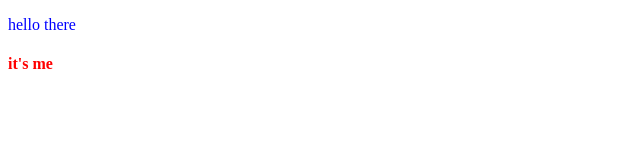
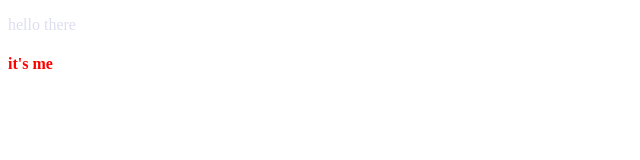
Before and after one commit to achref-sgr/myproject, a plain HTML site: page index.html in a window 1280 px wide. Shown: the full height of the page, 0-640 px from the left. Drawn offline with Linux system fonts and the light colour scheme.

Commit message:
changing back

```diff
--- a/style.css
+++ b/style.css
@@ -1,5 +1,5 @@
 p{
-    color: blue;
+    color: rgb(222, 222, 241);
 }
 h4{
     color: red;
```
